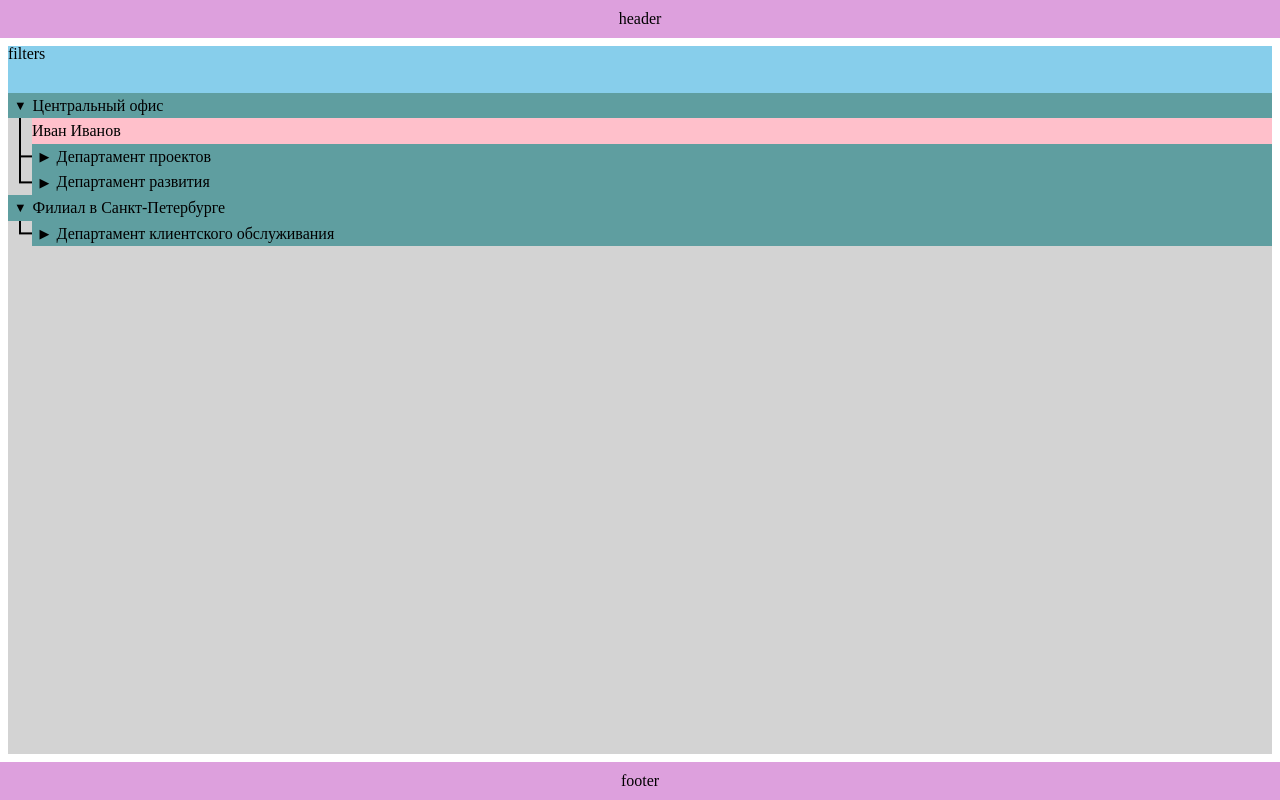
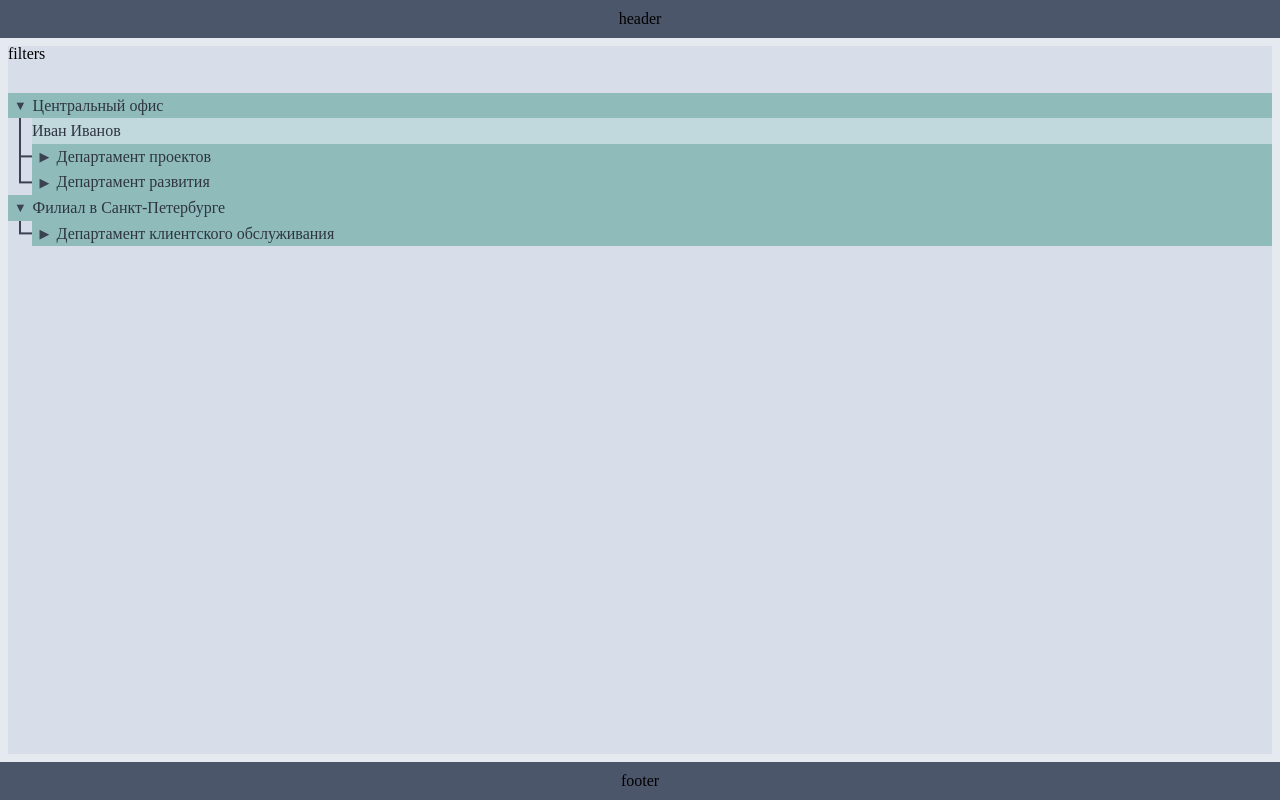
Before and after one commit to ArtemyevaViktoria/tree-search, an Angular app: page / in a window 1280 px wide. Built offline with nearby package versions, Linux system fonts and the light colour scheme.

Commit message:
Добавлена палитра цветов, значения цветов изменены на переменные

```diff
--- a/src/_variables.scss
+++ b/src/_variables.scss
@@ -1,4 +1,18 @@
 :root {
+  /* Переменные для цветов */
+  --primary-color: #4C566A;
+  --secondary-color: #81A1C1;
+  --main-background-color: #D8DEE9;
+  --text-color: #2E3440;
+  --icon-color: #3B4252;
+  --button-color: #5E81AC;
+  --accent-color: #8B008B;
+  --highlight-color: #FFD700;
+  --department-background-color: #8FBCBB;
+  --position-background-color: #C1D9DD;
+  --light-blue: #E5E9F0;
+
+  /* Другие переменные */
   --row-height: 1.6rem;
   --header-footer-height: calc(var(--row-height) * 1.5);
 }
@@ -20,5 +34,5 @@
   width: 100%;
   height: var(--header-footer-height);
   z-index: 1000;
-  background-color: plum;
+  background-color: var(--primary-color);
 }
--- a/src/app/components/tree-wrapper/tree-wrapper.component.scss
+++ b/src/app/components/tree-wrapper/tree-wrapper.component.scss
@@ -19,10 +19,11 @@
   position: relative;
   padding: calc(var(--header-footer-height) + 0.5rem) 0.5rem;
   overflow: hidden;
+  background-color: var(--light-blue);
 
   .filters {
     height: calc(var(--header-footer-height) + 0.5rem);
-    background-color: skyblue;
+    background-color: var(--main-background-color);
   }
 
   .tree-wrapper {
@@ -35,7 +36,7 @@
   .tree-container {
     flex: 1;
     overflow-y: auto;
-    background-color: lightgray;
+    background-color: var(--main-background-color);
   }
 }
 
--- a/src/app/components/tree/tree.component.html
+++ b/src/app/components/tree/tree.component.html
@@ -19,7 +19,9 @@
     @if (department.isExpanded && department.positions) {
       @for (position of department.positions; track position.nodeId) {
         <div class="node-row position" [ngStyle]="{'z-index': department.departmentZIndex}">
-          <div class="node-name">{{ position.firstName }} {{ position.lastName }}</div>
+          <div class="node-name">
+            <p>{{ position.firstName }} {{ position.lastName }}</p>
+          </div>
         </div>
       }
     }
--- a/src/app/components/tree/tree.component.scss
+++ b/src/app/components/tree/tree.component.scss
@@ -5,12 +5,12 @@
 }
 
 .tree {
-  background-color: lightgray;
+  background-color: var(--main-background-color);
   position: relative;
 }
 
 .node-row {
-  background-color: cadetblue;
+  background-color: var(--department-background-color);
   height: var(--row-height);
   display: flex;
   align-items: center;
@@ -30,9 +30,10 @@
     top: 25%;
     left: calc(var(--horizontal-line-width) / -2);
     height: 50%;
-    border-left: var(--horizontal-line-width) solid black;
+    border-left: var(--horizontal-line-width) solid var(--icon-color);
     transform: rotate(90deg) translateY(50%);
     z-index: 3;
+    color: var(--icon-color);
   }
 
   .node-name::after {
@@ -41,8 +42,9 @@
     top: calc(-100vh + (var(--row-height) / 2));
     left: calc((var(--row-height) / -2));
     height: 100vh;
-    border-left: var(--horizontal-line-width) solid black;
+    border-left: var(--horizontal-line-width) solid var(--icon-color);
     z-index: 3;
+    color: var(--icon-color);
   }
 
   .toggle-button {
@@ -53,6 +55,7 @@
     justify-content: center;
     align-items: center;
     background-color: transparent;
+    color: var(--icon-color);
   }
 
   .toggle-button::before {
@@ -64,12 +67,12 @@
   }
 
   .toggle-button:focus-visible {
-    color: darkmagenta;
+    color: var(--accent-color);
   }
 }
 
 .position {
-  background-color: pink;
+  background-color: var(--position-background-color);
   position: relative;
   margin-left: 1.5rem;
 }
--- a/src/styles.scss
+++ b/src/styles.scss
@@ -36,3 +36,7 @@ button {
 button:focus-visible {
   outline: none;
 }
+
+p {
+  color: var(--text-color);
+}
```
